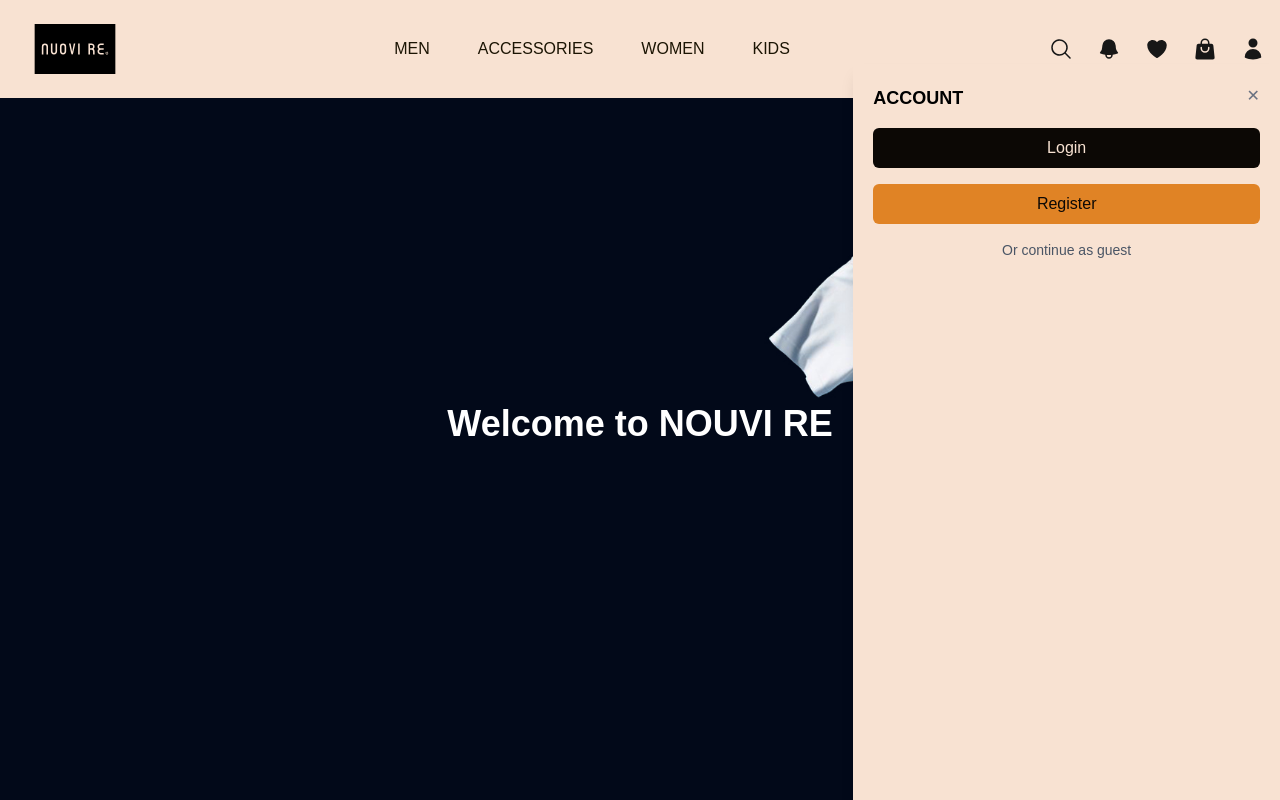
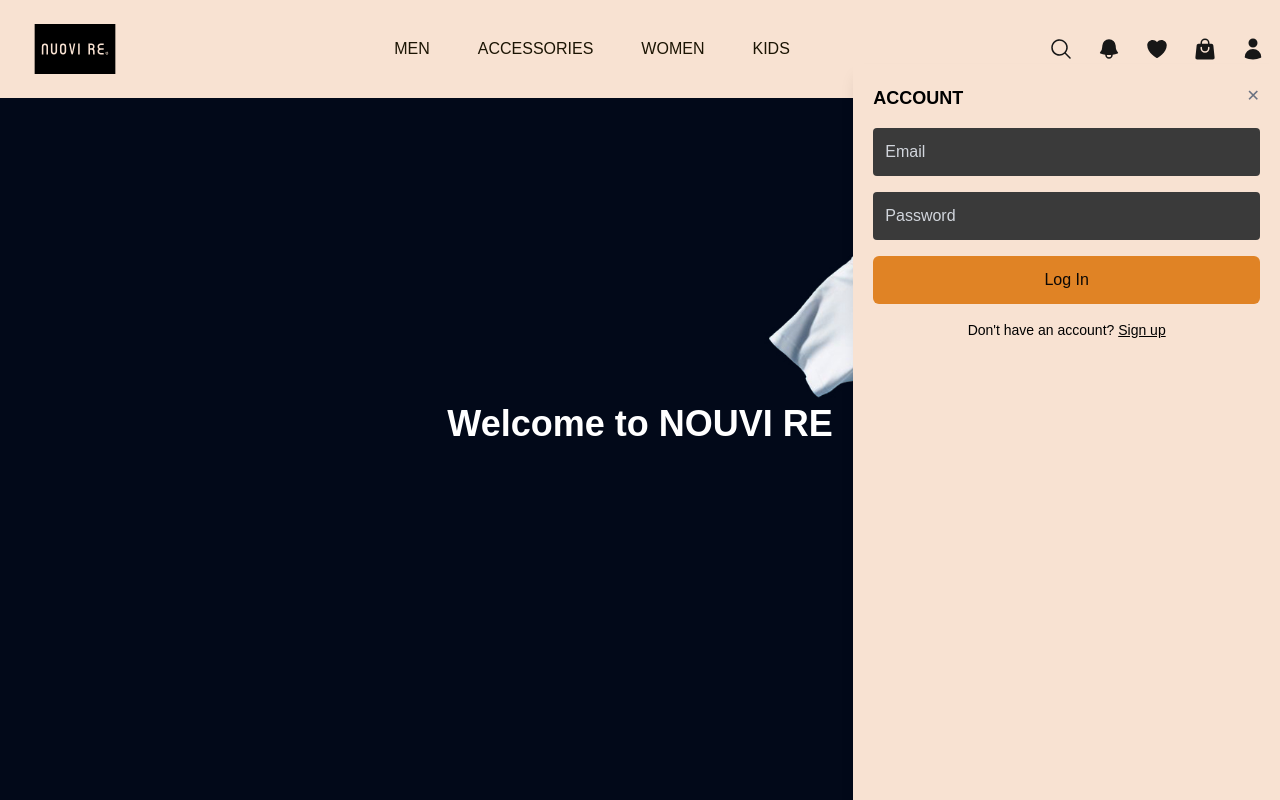
Before and after one commit to kawaben/inganjiapp, a Next.js app: page / in a window 1280 px wide. Both pictures are taken after a click on the button 1253 px from the left and 48 px from the top of the page. Shown: the top 800 px of the page. Built offline with nearby package versions, Linux system fonts and the light colour scheme.

Commit message:
just added login form

```diff
--- a/app/components/Nav.js
+++ b/app/components/Nav.js
@@ -109,6 +109,18 @@ export default function Nav() {
     setFilteredSuggestions([]); // Hide the suggestions after selection
     setTimeout(() => setActivePanel("search"), 0);// Prevent closing the panel
   };
+
+
+  const [email, setEmail] = useState(""); const [password, setPassword] = useState(""); const [isLoggedIn, setIsLoggedIn] = useState(false);
+
+  const handleLogin = (e) => { e.preventDefault(); // Dummy auth check
+   if (email === "kabagema@nuovire.com" && password === "king") { setIsLoggedIn(true); //  Close panel after login
+    }
+   else { alert("Invalid credentials"); } };
+
+
+
+
 
 
   return (
@@ -323,18 +335,20 @@ export default function Nav() {
         { /* Account Panel*/}
         {activePanel === "account" && (
           <>
-            <h2 className="text-lg font-bold uppercase text-black mb-4">Account</h2>
-            <div className="space-y-4">
-              <button className="w-full bg-[#0c0805] text-[#f8e2d2] py-2 rounded-md">
-                Login
-              </button>
-              <button className="w-full bg-[#e08325] text-[#0c0805] py-2 rounded-md">
-                Register
-              </button>
-              <p className="text-sm text-gray-600 text-center">Or continue as guest</p>
-            </div>
-          </>
-        )}
+          <h2 className="text-lg font-bold uppercase text-black mb-4">Account</h2>
+          {!isLoggedIn ? (
+            <form onSubmit={handleLogin} className="space-y-4">
+              <input type="email" placeholder="Email" value={email} onChange={(e) => setEmail(e.target.value)} className="w-full p-3 rounded bg-[#3a3a3a] text-[#f8e2d2] placeholder-gray-300" required />
+              <input type="password" placeholder="Password" value={password} onChange={(e) => setPassword(e.target.value)} className="w-full p-3 rounded bg-[#3a3a3a] text-[#f8e2d2] placeholder-gray-300" required />
+              <button type="submit" className="w-full bg-[#e08325] text-[#0c0805] p-3 rounded-md" > Log In </button>
+              <p className="text-sm text-black text-center"> Don't have an account? <span className="underline cursor-pointer">Sign up</span> </p> </form>
+            ) : ( <div className="space-y-4">
+              <p className="text-black">Welcome back, kabagema@nuovire.com</p>
+              <button className="w-full bg-[#0c0805] text-[#f8e2d2] p-3 rounded-md" onClick={() => setIsLoggedIn(false)} > Log Out </button>
+                  </div>
+                )}
+            </>
+          )}
 
 
         {/* Mobile Menu Panel */}
```
